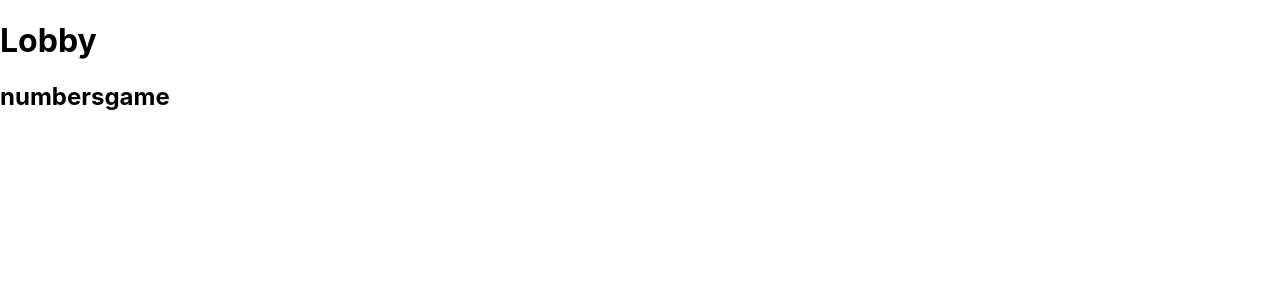
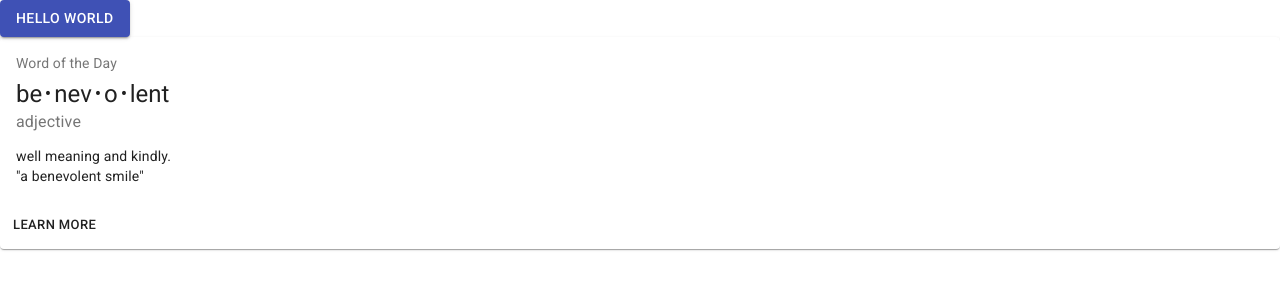
Before and after one commit to harryvanroy/countdown, a React (Create React App) app in the folder client/: page /numbersgame in a window 1280 px wide. Shown: the top 300 px of the page. Built offline with nearby package versions, Linux system fonts and the light colour scheme.

Commit message:
love u harry

```diff
--- a/client/package.json
+++ b/client/package.json
@@ -3,6 +3,7 @@
   "version": "0.1.0",
   "private": true,
   "dependencies": {
+    "@material-ui/core": "^4.12.3",
     "@testing-library/jest-dom": "^5.11.4",
     "@testing-library/react": "^11.1.0",
     "@testing-library/user-event": "^12.1.10",
--- a/client/public/index.html
+++ b/client/public/index.html
@@ -1,14 +1,13 @@
 <!DOCTYPE html>
 <html lang="en">
+
 <head>
   <meta charset="utf-8" />
   <link rel="icon" href="%PUBLIC_URL%/favicon.ico" />
   <meta name="viewport" content="width=device-width, initial-scale=1" />
   <meta name="theme-color" content="#000000" />
-    <meta
-      name="description"
-      content="Web site created using create-react-app"
-    />
+  <meta name="description" content="Web site created using create-react-app" />
+  <link rel="stylesheet" href="https://fonts.googleapis.com/css?family=Roboto:300,400,500,700&display=swap" />
   <link rel="apple-touch-icon" href="%PUBLIC_URL%/logo192.png" />
   <!--
       manifest.json provides metadata used when your web app is installed on a
@@ -26,6 +25,7 @@
     -->
   <title>React App</title>
 </head>
+
 <body>
   <noscript>You need to enable JavaScript to run this app.</noscript>
   <div id="root"></div>
@@ -40,4 +40,5 @@
       To create a production bundle, use `npm run build` or `yarn build`.
     -->
 </body>
+
 </html>
--- a/client/src/App.tsx
+++ b/client/src/App.tsx
@@ -8,6 +8,7 @@ import {
   Link
 } from "react-router-dom";
 import Home from './Home';
+import { Numbers, SimpleCard } from './numbers';
 import Lobby, { LobbyProps } from './Lobby';
 import GameRoom from './GameRoom';
 
@@ -15,11 +16,15 @@ function App() {
   return (
     <Router>
       <Switch>
+        <Route path="/numbersgame" exact>
+          <Numbers />
+          <SimpleCard />
+        </Route>
         <Route path="/:roomId" render={(props) =>
-          <Lobby roomId={props.match.params.roomId}/>}
+          <Lobby roomId={props.match.params.roomId} />}
         />
         <Route path="/" exact>
-          <Home/>
+          <Home />
         </Route>
       </Switch>
     </Router>
--- /dev/null
+++ b/client/src/numbers.tsx
@@ -0,0 +1,61 @@
+import React from 'react';
+import { makeStyles } from '@material-ui/core/styles';
+import Card from '@material-ui/core/Card';
+import CardActions from '@material-ui/core/CardActions';
+import CardContent from '@material-ui/core/CardContent';
+import Button from '@material-ui/core/Button';
+import Typography from '@material-ui/core/Typography';
+
+const useStyles = makeStyles({
+    root: {
+        minWidth: 275,
+    },
+    bullet: {
+        display: 'inline-block',
+        margin: '0 2px',
+        transform: 'scale(0.8)',
+    },
+    title: {
+        fontSize: 14,
+    },
+    pos: {
+        marginBottom: 12,
+    },
+});
+
+export function SimpleCard() {
+    const classes = useStyles();
+    const bull = <span className={classes.bullet}>•</span>;
+
+    return (
+        <Card className={classes.root}>
+            <CardContent>
+                <Typography className={classes.title} color="textSecondary" gutterBottom>
+                    Word of the Day
+                </Typography>
+                <Typography variant="h5" component="h2">
+                    be{bull}nev{bull}o{bull}lent
+                </Typography>
+                <Typography className={classes.pos} color="textSecondary">
+                    adjective
+                </Typography>
+                <Typography variant="body2" component="p">
+                    well meaning and kindly.
+                    <br />
+                    {'"a benevolent smile"'}
+                </Typography>
+            </CardContent>
+            <CardActions>
+                <Button size="small">Learn More</Button>
+            </CardActions>
+        </Card>
+    );
+}
+
+export function Numbers() {
+    return (
+        <Button variant="contained" color="primary">
+            Hello World
+        </Button>
+    );
+}
```
Also changed, not shown: 1 other file (tests, documents, lock files or other folders). Lines whose indentation alone changed are shown as unchanged.
